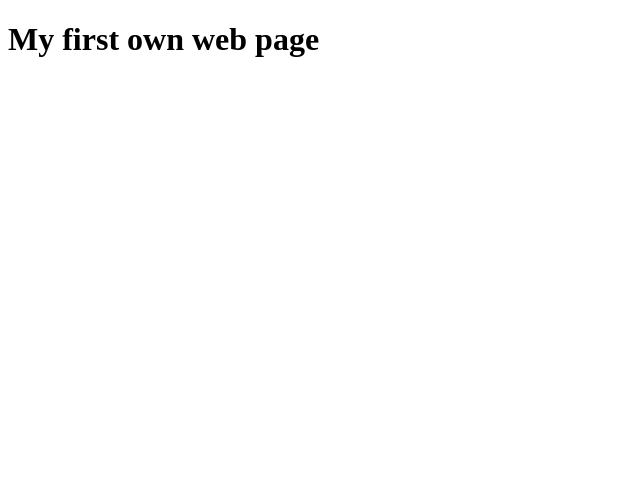
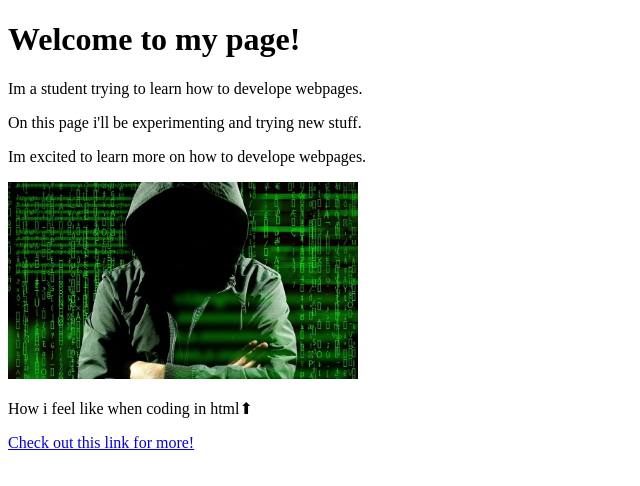
Before and after one commit to TopiKuusisto/practice_bio_page, a plain HTML site: page index.html in a window 1280 px wide. Shown: the whole page, without its empty margins (0-640 px from the left). Drawn offline with Linux system fonts and the light colour scheme.

Commit message:
first version

```diff
--- a/index.html
+++ b/index.html
@@ -1,12 +1,21 @@
 <!DOCTYPE html>
 <html lang="en">
 <head>
-    <meta charset="UTF-8">
-    <meta http-equiv="X-UA-Compatible" content="IE=edge">
-    <meta name="viewport" content="width=device-width, initial-scale=1.0">
-    <title>Document</title>
+    <meta charset="utf-8" />
+    <title>My first webpage</title>
 </head>
 <body>
-    <h1> My first own web page</h1>
+    <h1> Welcome to my page!</h1>
+
+    <p> Im a student trying to learn how to develope webpages.</p>
+    <p> On this page i'll be experimenting and trying new stuff.</p>
+    <p> Im excited to learn more on how to develope webpages.</p>
+
+    <img src="./images/hacker.jpg" width="350">
+
+    <p> How i feel like when coding in html⬆</p>
+
+    <a href="./secondpage.html"> Check out this link for more! </a>
+
 </body>
 </html>
```
Also changed, not shown: secondpage.html (added, +12 -0 lines), images/hacker.jpg (added).
